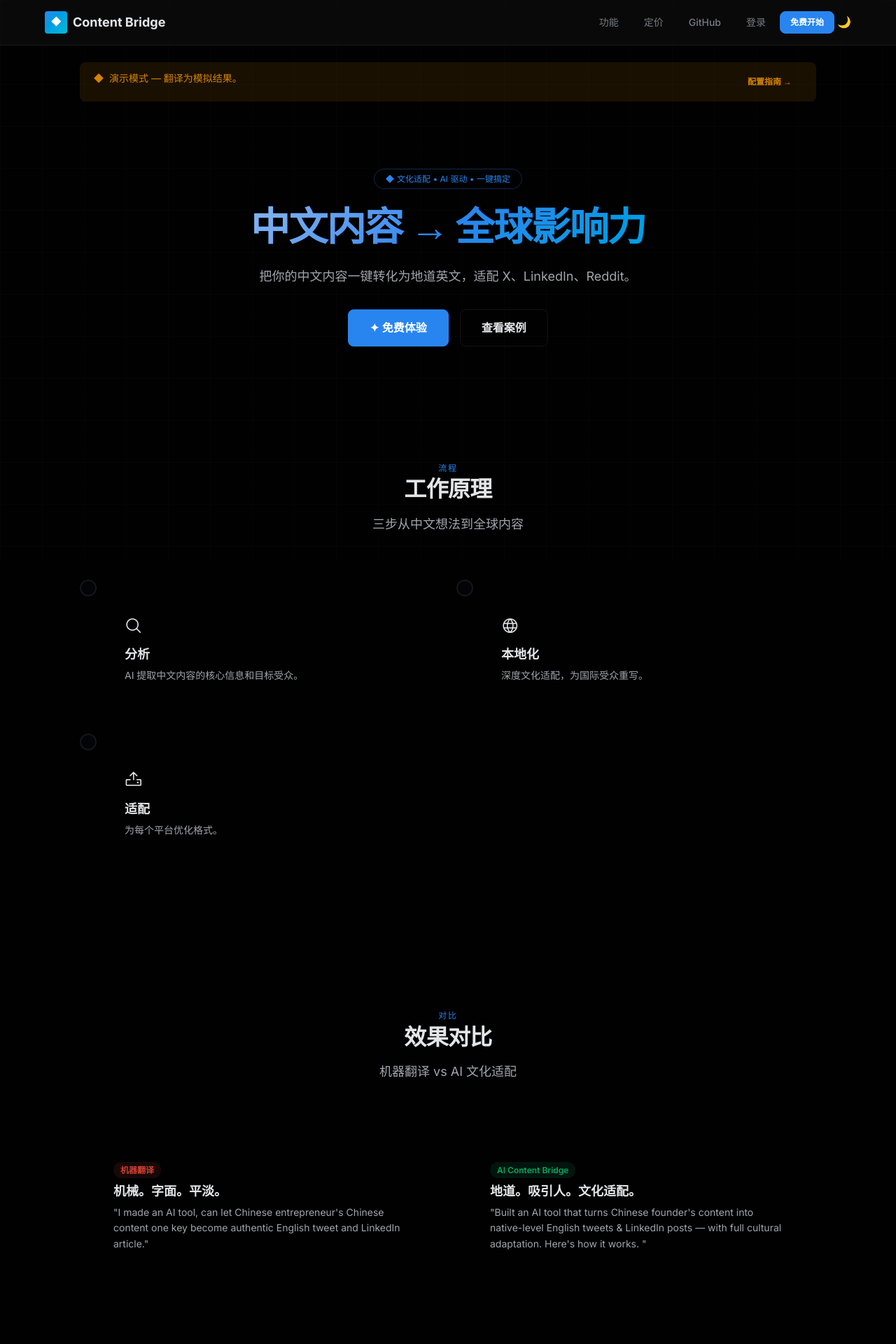
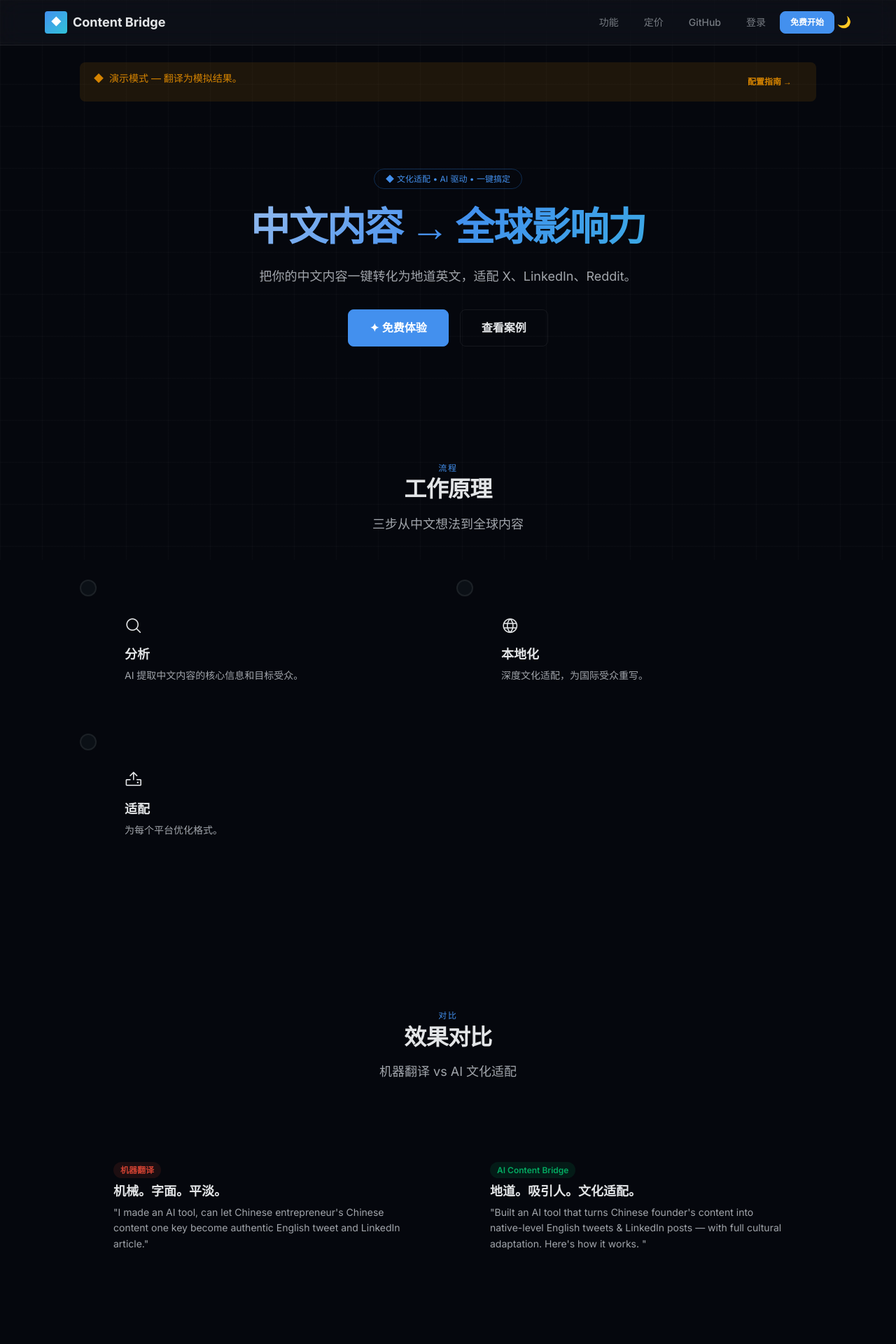
Before and after one commit to guish7423/ai-content-bridge, a FastAPI app: page / in a window 1280 px wide. Shown: the top 1920 px of the page at 70% size. Run offline with FastAPI, Linux system fonts and the light colour scheme; parts of the project's set-up code (start-up, migrations or seed data) failed here and were passed over; some libraries are stand-ins or nearby versions; some web fonts are replaced.

Commit message:
feat: premium depth — lighter surfaces, 3D floating orbs

```diff
--- a/app/static/css/01-tokens.css
+++ b/app/static/css/01-tokens.css
@@ -6,21 +6,21 @@
 
 :root {
   /* ── Brand Anchors ──────────────────────────────────────────────── */
-  --cw-brand-blue:    oklch(62% 0.18 255);     /* primary accent */
-  --cw-brand-cyan:    oklch(72% 0.14 210);     /* secondary glow */
-  --cw-brand-green:   oklch(65% 0.16 155);     /* success state */
+  --cw-brand-blue:    oklch(65% 0.16 255);     /* primary accent — brighter */
+  --cw-brand-cyan:    oklch(75% 0.12 210);     /* secondary glow — brighter */
+  --cw-brand-green:   oklch(68% 0.14 155);     /* success state */
 
-  /* ── Surfaces (Dark) ────────────────────────────────────────────── */
-  --cw-bg-deep:       oklch(4%  0.008 260);
-  --cw-bg:            oklch(7%  0.010 260);
-  --cw-bg-raised:     oklch(11% 0.012 260);
-  --cw-bg-overlay:    oklch(15% 0.014 260);
+  /* ── Surfaces (Dark — premium depth, not harsh) ─────────────────── */
+  --cw-bg-deep:       oklch(10% 0.012 260);    /* page ground — deep charcoal, not pure black */
+  --cw-bg:            oklch(13% 0.014 260);    /* default surface */
+  --cw-bg-raised:     oklch(17% 0.016 260);    /* cards, panels */
+  --cw-bg-overlay:    oklch(21% 0.018 260);    /* hover, active */
   --cw-bg-glass:      oklch(92% 0.004 260 / 0.04);
 
   /* ── Surfaces (Light) ───────────────────────────────────────────── */
-  --cw-bg-light:       oklch(97% 0.008 260);
-  --cw-bg-raised-light: oklch(99% 0.004 260);
-  --cw-bg-overlay-light: oklch(93% 0.010 260);
+  --cw-bg-light:       oklch(96% 0.008 260);
+  --cw-bg-raised-light: oklch(98% 0.004 260);
+  --cw-bg-overlay-light: oklch(92% 0.010 260);
 
   /* ── Text ───────────────────────────────────────────────────────── */
   --cw-text:           oklch(92% 0.004 260);
--- a/app/static/css/03-base.css
+++ b/app/static/css/03-base.css
@@ -67,8 +67,8 @@
   pointer-events: none;
   z-index: 0;
   background-image:
-    linear-gradient(oklch(92% 0.004 260 / 0.02) 1px, transparent 1px),
-    linear-gradient(90deg, oklch(92% 0.004 260 / 0.02) 1px, transparent 1px);
+    linear-gradient(oklch(92% 0.004 260 / 0.03) 1px, transparent 1px),
+    linear-gradient(90deg, oklch(92% 0.004 260 / 0.03) 1px, transparent 1px);
   background-size: 60px 60px;
 }
 
@@ -78,9 +78,54 @@
   left: -10vw;
   width: 60vw;
   height: 60vh;
-  background: radial-gradient(ellipse at center, var(--cw-brand-blue / 0.05), transparent 70%);
+  background: radial-gradient(ellipse at center, var(--cw-brand-blue / 0.06), transparent 70%);
   pointer-events: none;
   z-index: 0;
+}
+
+/* ── 3D Floating Orbs (premium depth) ─────────────────────────────────── */
+.floating-orb {
+  position: fixed;
+  border-radius: 50%;
+  pointer-events: none;
+  z-index: 0;
+  filter: blur(60px);
+  opacity: 0.3;
+  animation: orb-float 20s ease-in-out infinite;
+}
+
+.floating-orb--1 {
+  width: 400px;
+  height: 400px;
+  top: -100px;
+  right: -100px;
+  background: var(--cw-brand-blue / 0.15);
+  animation-delay: 0s;
+}
+
+.floating-orb--2 {
+  width: 300px;
+  height: 300px;
+  bottom: 10%;
+  left: -80px;
+  background: var(--cw-brand-cyan / 0.10);
+  animation-delay: -7s;
+}
+
+.floating-orb--3 {
+  width: 200px;
+  height: 200px;
+  top: 40%;
+  right: 20%;
+  background: var(--cw-brand-green / 0.08);
+  animation-delay: -14s;
+}
+
+@keyframes orb-float {
+  0%, 100% { transform: translate(0, 0) scale(1); }
+  25% { transform: translate(30px, -30px) scale(1.05); }
+  50% { transform: translate(-20px, 20px) scale(0.95); }
+  75% { transform: translate(20px, 30px) scale(1.02); }
 }
 
 /* ── Main content area ────────────────────────────────────────────────── */
--- a/app/templates/base.html
+++ b/app/templates/base.html
@@ -49,6 +49,9 @@
   <!-- Ambient Background -->
   <div class="bg-grid"></div>
   <div class="bg-glow"></div>
+  <div class="floating-orb floating-orb--1"></div>
+  <div class="floating-orb floating-orb--2"></div>
+  <div class="floating-orb floating-orb--3"></div>
 
   <!-- Nav -->
   {% include "partials/nav.html" %}
```
